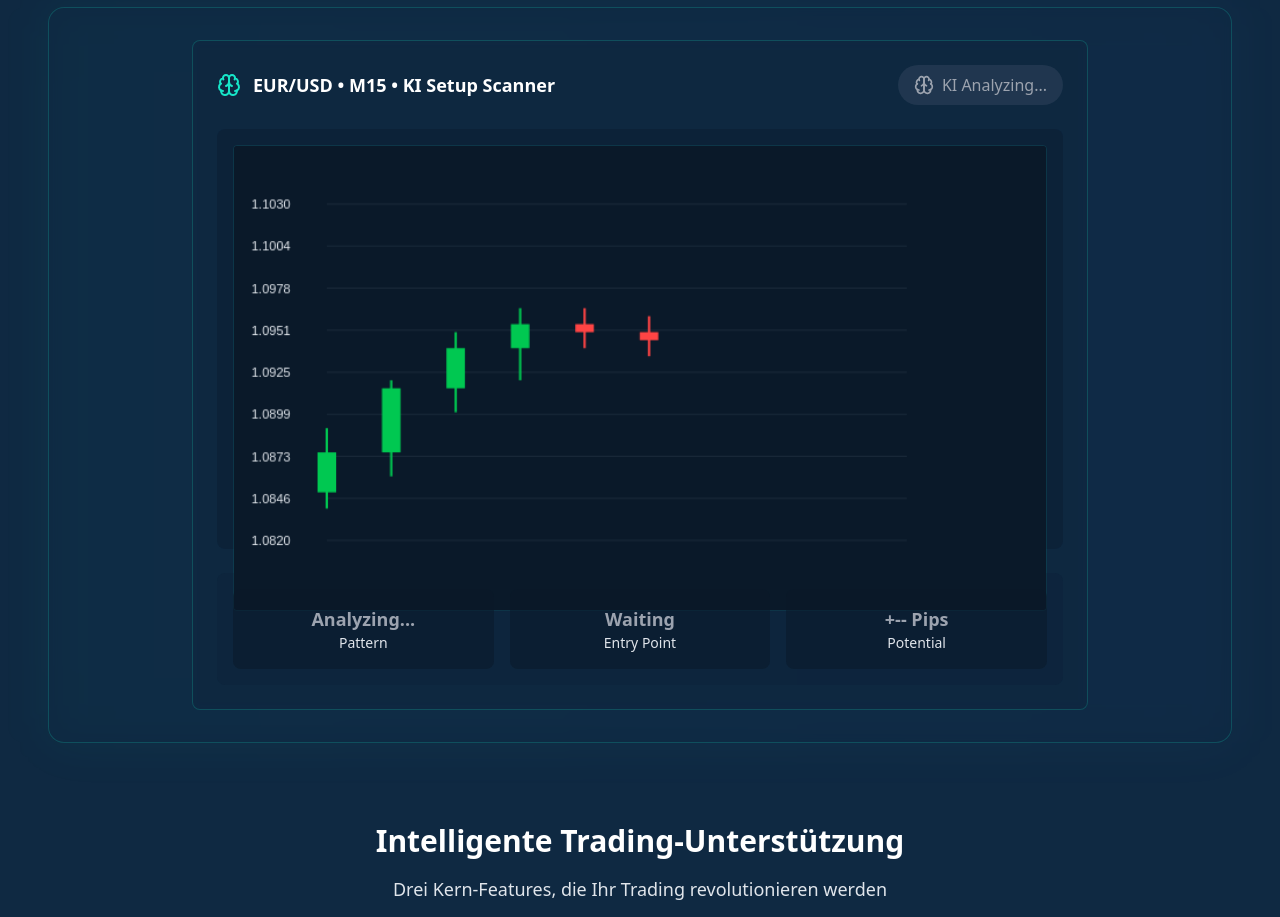
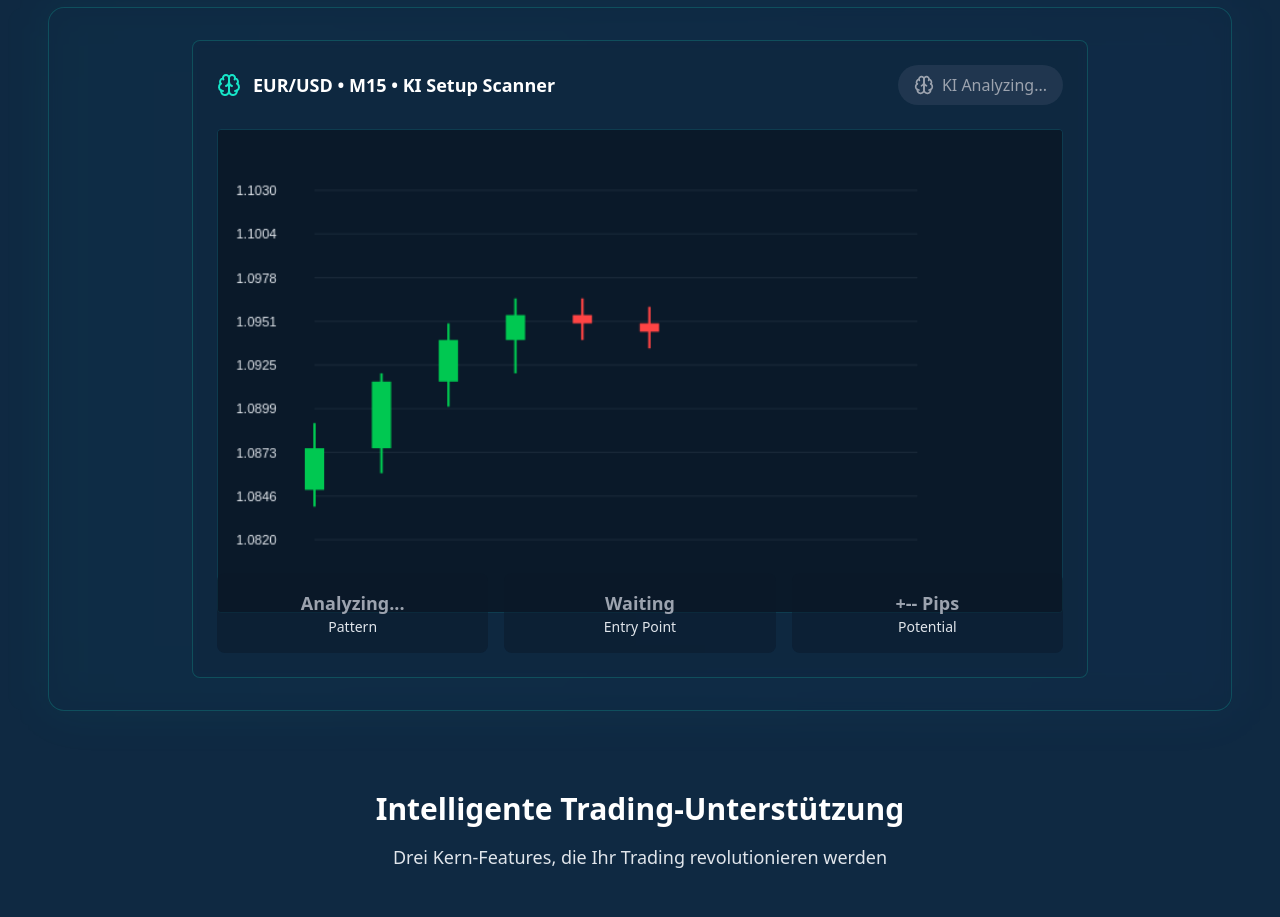
Before and after one commit to M4rcErnst06/stravesta-launch-ahead, a React (Vite) app: page / in a window 1280 px wide. Shown: the part 1720-2637 px from the top of the page. Built offline with nearby package versions, Linux system fonts and the light colour scheme.

Commit message:
Reverted to commit 8dcbcee2c299ea81571866ea388fad1354966ec7

```diff
--- a/src/components/setup-scanner/TradingChartAnimation.tsx
+++ b/src/components/setup-scanner/TradingChartAnimation.tsx
@@ -331,7 +331,7 @@ const TradingChartAnimation = () => {
         </div>
 
         {/* Chart */}
-        <div className="bg-stravesta-dark/30 rounded-lg p-4 mb-6" style={{ height: '420px' }}>
+        <div style={{ height: '420px', marginBottom: '20px' }}>
           <canvas
             ref={canvasRef}
             className="w-full h-auto border border-stravesta-teal/10 rounded"
@@ -339,9 +339,8 @@ const TradingChartAnimation = () => {
           />
         </div>
 
-        {/* Stats - Completely separate section */}
-        <div className="bg-stravesta-dark/20 rounded-lg p-4">
-          <div className="grid grid-cols-3 gap-4 text-center">
+        {/* Stats */}
+        <div className="mt-6 grid grid-cols-3 gap-4 text-center">
           <div className="bg-stravesta-dark/50 rounded-lg p-4">
             <div className={`text-lg font-bold transition-colors ${patternDetected ? 'text-stravesta-teal' : 'text-gray-400'}`}>
               {patternDetected ? 'Bullish Flag' : 'Analyzing...'}
@@ -359,7 +358,6 @@ const TradingChartAnimation = () => {
               {animationStep >= 10 ? '+50 Pips' : '+-- Pips'}
             </div>
             <div className="text-stravesta-lightGray text-sm">Potential</div>
-            </div>
           </div>
         </div>
 
```
Lines whose indentation alone changed are shown as unchanged.
